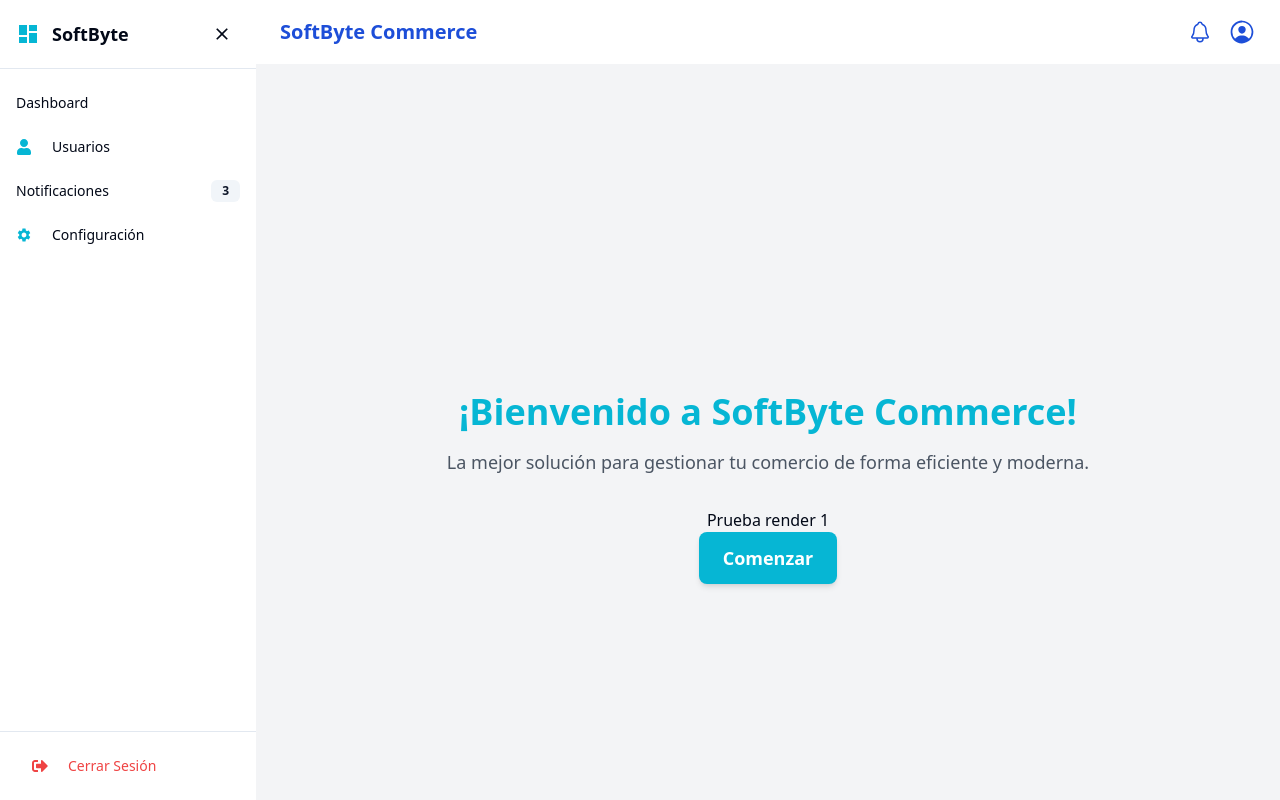
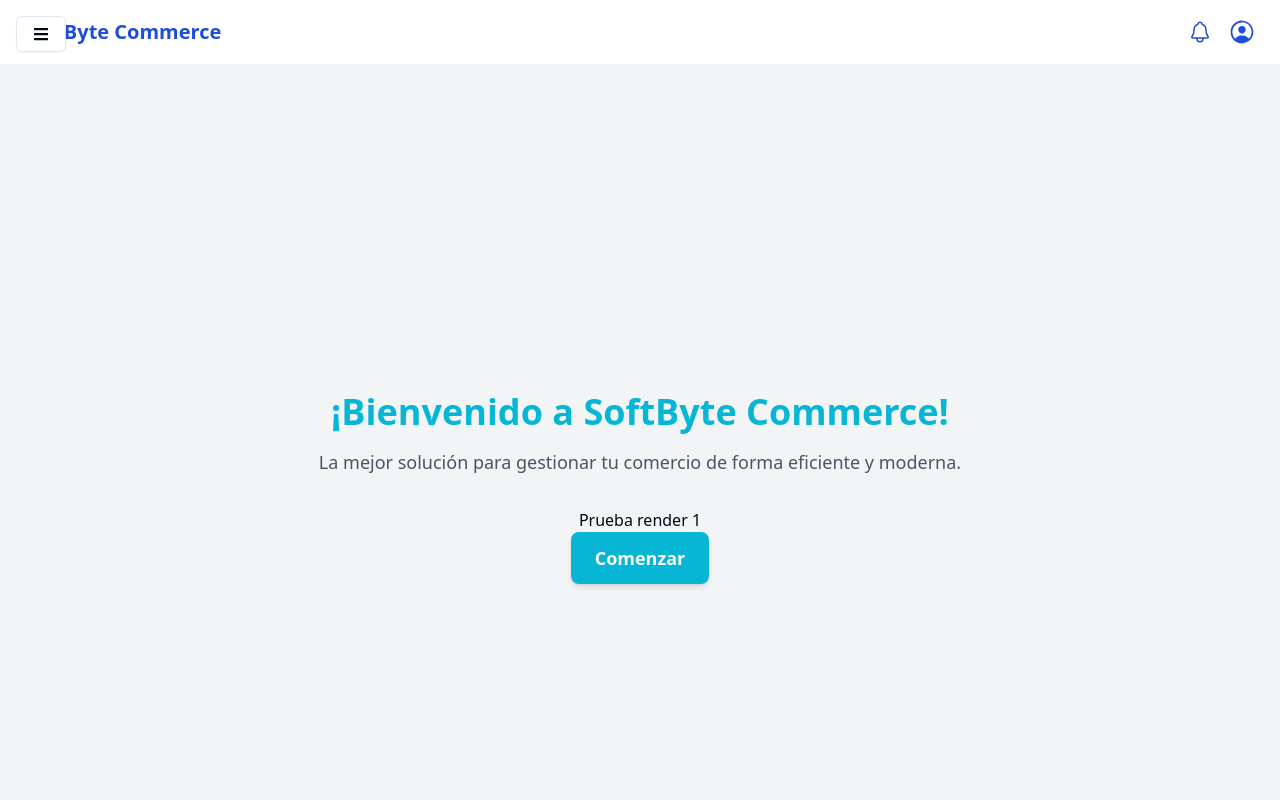
Before and after one commit to cacaobyte/SoftByte-Commerce-UI, a Next.js app: page / in a window 1280 px wide. Built offline with nearby package versions, Linux system fonts and the light colour scheme; a web font is replaced by a local one; what tailwindcss-accessibility would draw is missing.

Commit message:
Modificacion para sidebar modelo

```diff
--- a/src/components/Sidebar/Sidebar.jsx
+++ b/src/components/Sidebar/Sidebar.jsx
@@ -8,117 +8,50 @@ import { Icons } from "@/components/ui/icons"; // Importa tus iconos personaliza
 
 const Sidebar = () => {
   const [openMenu, setOpenMenu] = useState(null); // Controla qué submenú está desplegado
-  const [isSidebarOpen, setIsSidebarOpen] = useState(false); // Controla el estado del Sidebar en móvil
-  const [isMinimized, setIsMinimized] = useState(false); // Controla el estado minimizado del sidebar en escritorio
+  const [isSidebarOpen, setIsSidebarOpen] = useState(false); // Controla el estado del Sidebar
 
   const toggleSubMenu = (menu) => {
     setOpenMenu(openMenu === menu ? null : menu); // Alterna submenú
   };
 
-  const toggleSidebar = () => {
-    setIsMinimized(!isMinimized);
-  };
+  return (
+    <>
+      {/* Botón para abrir el sidebar */}
+      <Button
+        variant="outline"
+        className="fixed top-4 left-4 z-50"
+        onClick={() => setIsSidebarOpen(!isSidebarOpen)}
+      >
+        <Icons.menu className="w-5 h-5" />
+      </Button>
 
-  return (
-    <div className="flex">
-      {/* Sidebar en escritorio */}
-      <div
-        className={`${
-          isMinimized ? "w-16" : "w-64"
-        } hidden md:flex flex-col h-screen bg-white shadow-lg transition-all duration-300`}
-      >
-        {/* Botón para minimizar */}
-        <div className="p-4 flex justify-between items-center border-b">
-          <div className="flex items-center space-x-3">
-            <Icons.logo className="w-6 h-6 text-cyan-500" />
-            {!isMinimized && <span className="text-lg font-semibold">SoftByte</span>}
-          </div>
-          <button
-            onClick={toggleSidebar}
-            className="p-2 rounded-md hover:bg-gray-100 transition"
-          >
-            {isMinimized ? <Icons.menu className="w-5 h-5" /> : <Icons.close className="w-5 h-5" />}
-          </button>
-        </div>
+      {/* Sidebar */}
+      <Sheet open={isSidebarOpen} onOpenChange={setIsSidebarOpen}>
+        <SheetContent className="w-72" side="left">
+          {/* Título accesible */}
+          <SheetTitle className="sr-only">Menú lateral</SheetTitle>
 
-        {/* Menú dinámico */}
-        <nav className="flex-1 overflow-y-auto mt-4">
-          {sidebarItems.map((item, index) => {
-            const IconComponent = Icons[item.icon];
-            return (
-              <div key={index} className="mb-2">
-                <Button
-                  variant="ghost"
-                  className="w-full justify-start text-left"
-                  onClick={() => toggleSubMenu(item.title)}
-                >
-                  {IconComponent && (
-                    <IconComponent className="mr-3 w-5 h-5 text-cyan-500" />
-                  )}
-                  {!isMinimized && item.title}
-                  {item.badge && !isMinimized && (
-                    <Badge variant="secondary" className="ml-auto">
-                      {item.badge}
-                    </Badge>
-                  )}
-                </Button>
-                {!isMinimized &&
-                  openMenu === item.title &&
-                  item.submenus.length > 0 && (
-                    <div className="ml-8 flex flex-col space-y-2 mt-2">
-                      {item.submenus.map((submenu, subIndex) => (
-                        <a
-                          key={subIndex}
-                          href={submenu.route}
-                          className="text-sm text-gray-600 hover:text-cyan-500"
-                        >
-                          {submenu.title}
-                        </a>
-                      ))}
-                    </div>
-                  )}
-              </div>
-            );
-          })}
-        </nav>
-
-        {/* Footer */}
-        {!isMinimized && (
-          <div className="p-4 border-t">
-            <Button
-              variant="ghost"
-              className="w-full justify-start text-red-500"
-              onClick={() => alert("Sesión cerrada")}
-            >
-              <Icons.logout className="mr-3 w-5 h-5" />
-              Cerrar Sesión
-            </Button>
-          </div>
-        )}
-      </div>
-
-      {/* Sidebar en móvil */}
-      <Sheet open={isSidebarOpen} onOpenChange={setIsSidebarOpen}>
-        <SheetTrigger asChild>
-          <Button
-            variant="outline"
-            className="fixed top-4 left-4 z-50 md:hidden"
-          >
-            <Icons.menu className="w-5 h-5" />
-          </Button>
-        </SheetTrigger>
-        <SheetContent className="w-72">
-          <SheetTitle className="sr-only">Menú lateral</SheetTitle>
-          {/* Contenido del sidebar móvil */}
-          <div className="p-4 flex items-center space-x-3 border-b">
+          {/* Logo */}
+          <div className="p-4 flex items-center space-x-3 border-b cursor-pointer">
             <Icons.logo className="w-6 h-6 text-cyan-500" />
             <span className="text-lg font-semibold">SoftByte</span>
+            {/* Botón para cerrar el sidebar */}
+            {/* <Button
+              variant="ghost"
+              className="ml-auto"
+              onClick={() => setIsSidebarOpen(false)}
+            >
+              <Icons.close className="w-5 h-5" />
+            </Button> */}
           </div>
+
+          {/* Menú dinámico */}
           <nav className="flex-1 overflow-y-auto mt-4">
             {sidebarItems.map((item, index) => {
               const IconComponent = Icons[item.icon];
               return (
                 <div key={index} className="mb-2">
+                  {/* Botón principal */}
                   <Button
                     variant="ghost"
                     className="w-full justify-start text-left"
@@ -134,6 +67,8 @@ const Sidebar = () => {
                       </Badge>
                     )}
                   </Button>
+
+                  {/* Submenús */}
                   {openMenu === item.title && item.submenus.length > 0 && (
                     <div className="ml-8 flex flex-col space-y-2 mt-2">
                       {item.submenus.map((submenu, subIndex) => (
@@ -151,6 +86,8 @@ const Sidebar = () => {
               );
             })}
           </nav>
+
+          {/* Footer */}
           <div className="p-4 border-t">
             <Button
               variant="ghost"
@@ -163,7 +100,7 @@ const Sidebar = () => {
           </div>
         </SheetContent>
       </Sheet>
-    </div>
+    </>
   );
 };
 
--- a/src/components/ui/icons.jsx
+++ b/src/components/ui/icons.jsx
@@ -1,17 +1,13 @@
-import {  FaBars,   FaHome,   FaUser,   FaBell,   FaSignOutAlt } from "react-icons/fa";
-import {   MdDashboard,   MdSettings,   MdClose } from "react-icons/md";
-import { AiOutlineAppstore } from "react-icons/ai"; // Ejemplo para una opción genérica
-import { BsFillGearFill } from "react-icons/bs"; // Otro ícono para configuraciones
+import { FaBars, FaHome, FaUser, FaBell, FaSignOutAlt, FaTimes } from "react-icons/fa";
+import { MdDashboard, MdSettings } from "react-icons/md";
 
 export const Icons = {
-  menu: FaBars, // Ícono del botón de menú
-  close: MdClose, // Ícono para cerrar
-  logo: MdDashboard, // Ícono representativo para el logo
-  dashboard: FaHome, // Dashboard
-  users: FaUser, // Usuarios
-  notifications: FaBell, // Notificaciones
-  logout: FaSignOutAlt, // Cerrar sesión
-  settings: MdSettings, // Configuración
-  apps: AiOutlineAppstore, // Opcional: Ícono para módulos o aplicaciones
-  gear: BsFillGearFill, // Opcional: Otro ícono de configuración
+  menu: FaBars,
+  close: FaTimes, // Nuevo ícono para cerrar el sidebar
+  logo: MdDashboard, // Puedes cambiar esto a un ícono representativo para tu logo
+  dashboard: FaHome,
+  users: FaUser,
+  notifications: FaBell,
+  logout: FaSignOutAlt,
+  settings: MdSettings,
 };
--- a/src/models/Sidebar/SidebarModel.js
+++ b/src/models/Sidebar/SidebarModel.js
@@ -7,20 +7,46 @@ export const sidebarItems = [
     submenus: [
       { title: "Resumen", route: "/dashboard/overview" },
       { title: "Reportes", route: "/dashboard/reports" },
+      { title: "Estadísticas", route: "/dashboard/statistics" },
     ],
   },
   {
-      title: "Usuarios",
+    title: "Ventas",
+    icon: "cash",
+    route: "/ventas",
+    submenus: [
+      { title: "Nueva Venta", route: "/ventas/nueva" },
+      { title: "Historial de Ventas", route: "/ventas/historial" },
+      { title: "Facturas", route: "/ventas/facturas" },
+    ],
+  },
+  {
+    title: "Productos",
+    icon: "box",
+    route: "/productos",
+    submenus: [
+      { title: "Catálogo", route: "/productos/catalogo" },
+      { title: "Inventario", route: "/productos/inventario" },
+      { title: "Categorías", route: "/productos/categorias" },
+      { title: "Proveedores", route: "/productos/proveedores" },
+    ],
+  },
+  {
+    title: "Clientes",
     icon: "users",
-      route: "/usuarios",
-      submenus: [],
+    route: "/clientes",
+    submenus: [
+      { title: "Lista de Clientes", route: "/clientes/lista" },
+      { title: "Créditos", route: "/clientes/creditos" },
+      { title: "Contactos", route: "/clientes/contactos" },
+    ],
   },
   {
     title: "Notificaciones",
     icon: "bell",
     route: "/notificaciones",
     submenus: [],
-      badge: 3,
+    badge: 5,
   },
   {
     title: "Configuración",
@@ -29,6 +55,46 @@ export const sidebarItems = [
     submenus: [
       { title: "Perfil", route: "/configuracion/perfil" },
       { title: "Seguridad", route: "/configuracion/seguridad" },
+      { title: "Tienda", route: "/configuracion/tienda" },
+    ],
+  },
+  {
+    title: "Reportes",
+    icon: "chart",
+    route: "/reportes",
+    submenus: [
+      { title: "Reporte de Ventas", route: "/reportes/ventas" },
+      { title: "Reporte de Inventario", route: "/reportes/inventario" },
+      { title: "Reporte de Clientes", route: "/reportes/clientes" },
+    ],
+  },
+  {
+    title: "Cajas",
+    icon: "cashRegister",
+    route: "/cajas",
+    submenus: [
+      { title: "Apertura de Caja", route: "/cajas/apertura" },
+      { title: "Cierre de Caja", route: "/cajas/cierre" },
+      { title: "Movimientos", route: "/cajas/movimientos" },
+    ],
+  },
+  {
+    title: "Soporte",
+    icon: "help",
+    route: "/soporte",
+    submenus: [
+      { title: "FAQs", route: "/soporte/faqs" },
+      { title: "Tickets", route: "/soporte/tickets" },
+      { title: "Contacto", route: "/soporte/contacto" },
+    ],
+  },
+  {
+    title: "Usuarios",
+    icon: "usersAdmin",
+    route: "/admin/usuarios",
+    submenus: [
+      { title: "Administrar Roles", route: "/admin/usuarios/roles" },
+      { title: "Permisos", route: "/admin/usuarios/permisos" },
     ],
   },
 ];
```
Lines whose indentation alone changed are shown as unchanged.
